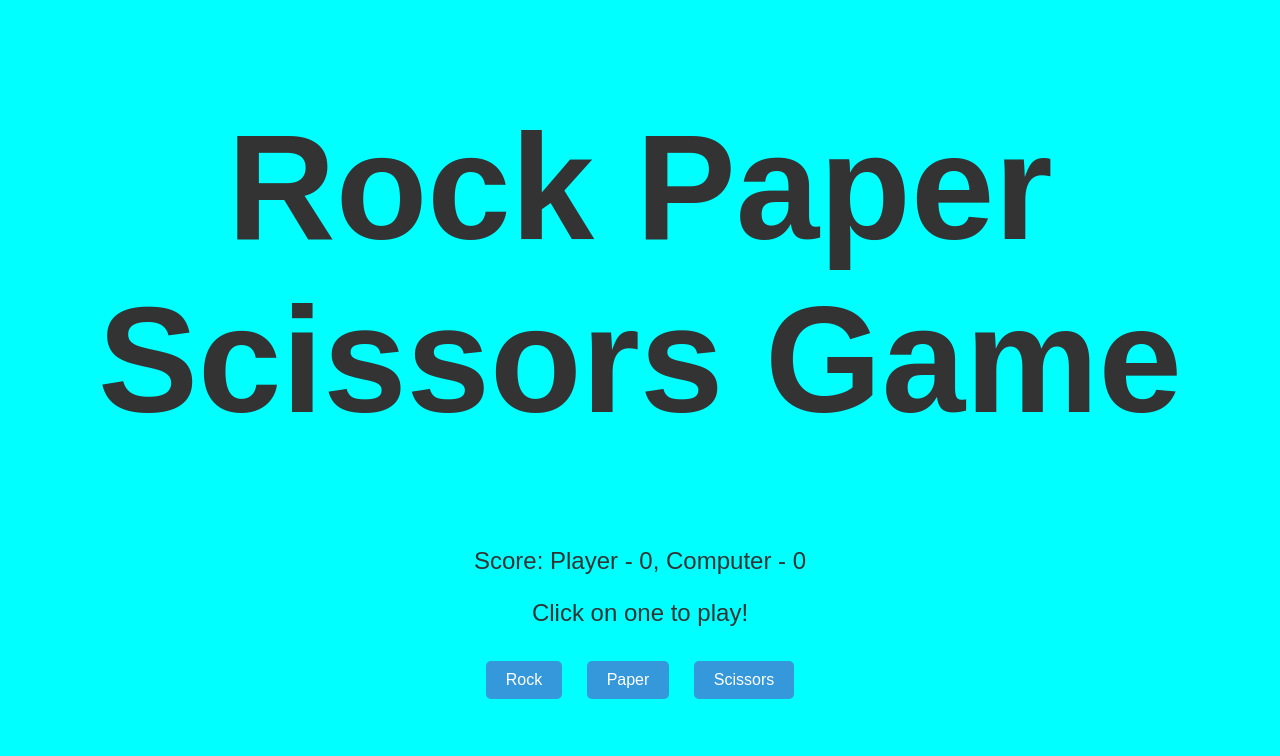
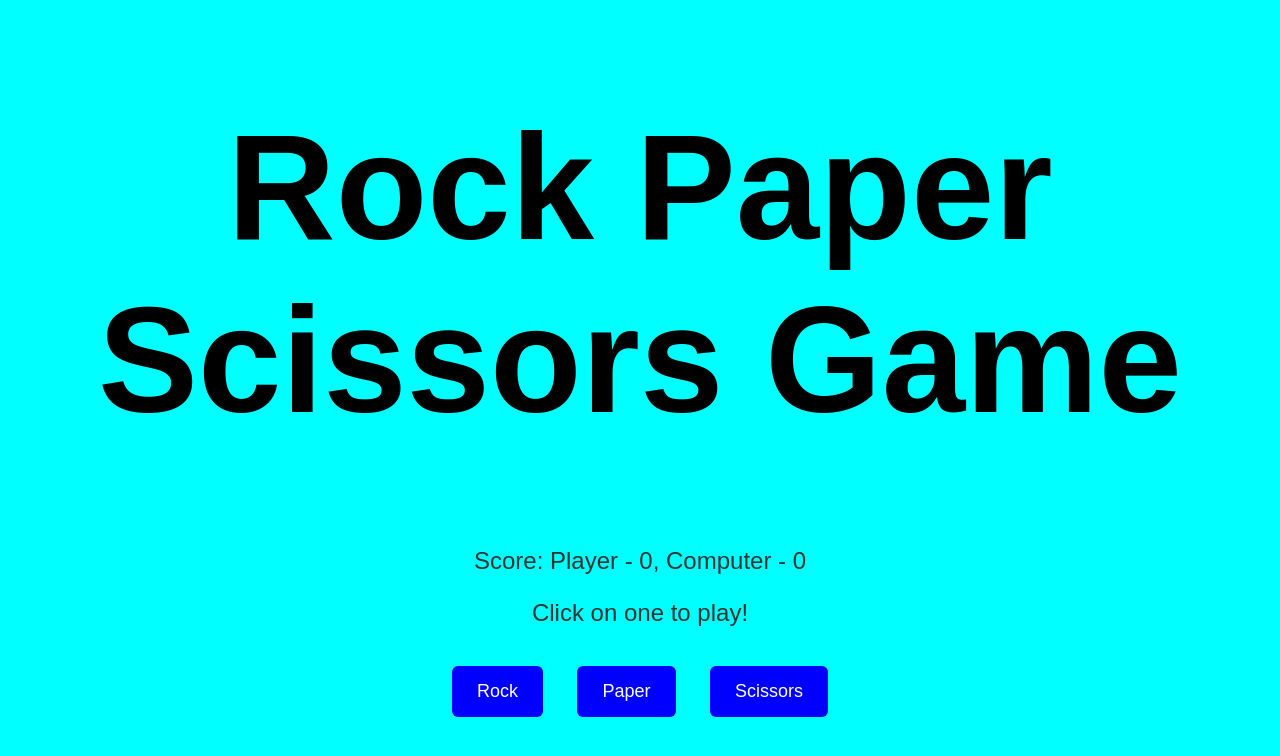
Before and after one commit to DanielMurphy2022/Project-Two-Love-Maths, a plain HTML site: page index.html in a window 1280 px wide. Drawn offline with Linux system fonts and the light colour scheme.

Commit message:
Changed some CSS, added final comments over. Everyting is transfered now

```diff
--- a/assets/css/js/script.js
+++ b/assets/css/js/script.js
@@ -1,10 +1,13 @@
+/* Users starting score 0,0 */
 let playerScore = 0;
 let computerScore = 0;
 
+/* adding math.random for random selection from the choices array */
 function play(playerChoice) {
   const choices = ['rock', 'paper', 'scissors'];
   const computerChoice = choices[Math.floor(Math.random() * 3)];
 
+  /* JS for the results outcome, if,else if and else statements */
   let result;
   if (playerChoice === computerChoice) {
     result = "It's a tie!";
@@ -19,7 +22,8 @@ function play(playerChoice) {
     result = 'Computer wins!';
     computerScore++;
   }
-
+  /* Updates the webpage for user to see the score of latest round */
   document.getElementById('result').innerText = result;
+  /* Show current score, both user and computer score */
   document.getElementById('score').innerText = `Score: Player - ${playerScore}, Computer - ${computerScore}`;
 }
--- a/assets/css/style.css
+++ b/assets/css/style.css
@@ -1,45 +1,46 @@
+/* Styling font */
 body {
     font-family: Arial, sans-serif;
     background-color: #f0f0f0;
   }
-
+  /* making the container take up the page */
   .container {
     text-align: center;
     margin-top: 50px;
   }
-
+  /* Styling the main heading on the users end */
   h1 {
-    color: #333;
+    color: black;
     font-size: 150px;
     text-align: center;
   }
-
+  /* adding color to the bacckground */
   body {
     color: black;
     background-color: aqua;
   }
-
+  /* making the buttons for rock, paper, scissors responsive and color */
   button.choice {
-    padding: 10px 20px;
-    margin: 10px;
-    font-size: 16px;
-    background-color: #3498db;
+    padding: 15px 25px;
+    margin: 15px;
+    font-size: 18px;
+    background-color: blue;
     color: #fff;
     border: none;
     cursor: pointer;
-    border-radius: 5px;
+    border-radius: 6px;
   }
-
+  /* Making the button hover responsive */
   button.choice:hover {
-    background-color: #2980b9;
+    background-color: blue;
   }
-
+  /* Making the # targeted responsive */
   #choose, #score, #result {
     margin-top: 20px;
     font-size: 24px;
     color: #333;
   }
-
+  /* Making bigger screens like tablets responsive */
   @media (max-width: 768px) {
     h1 {
       font-size: 3rem;
@@ -56,7 +57,7 @@ body {
       margin: 50px auto;
     }
   }
-
+  /* Making the phone screen size responsive */
   @media (max-width: 480px) {
     h1 {
       font-size: 1rem;
```
Also changed, not shown: index.html (+4 -0 lines), 1 other file.
